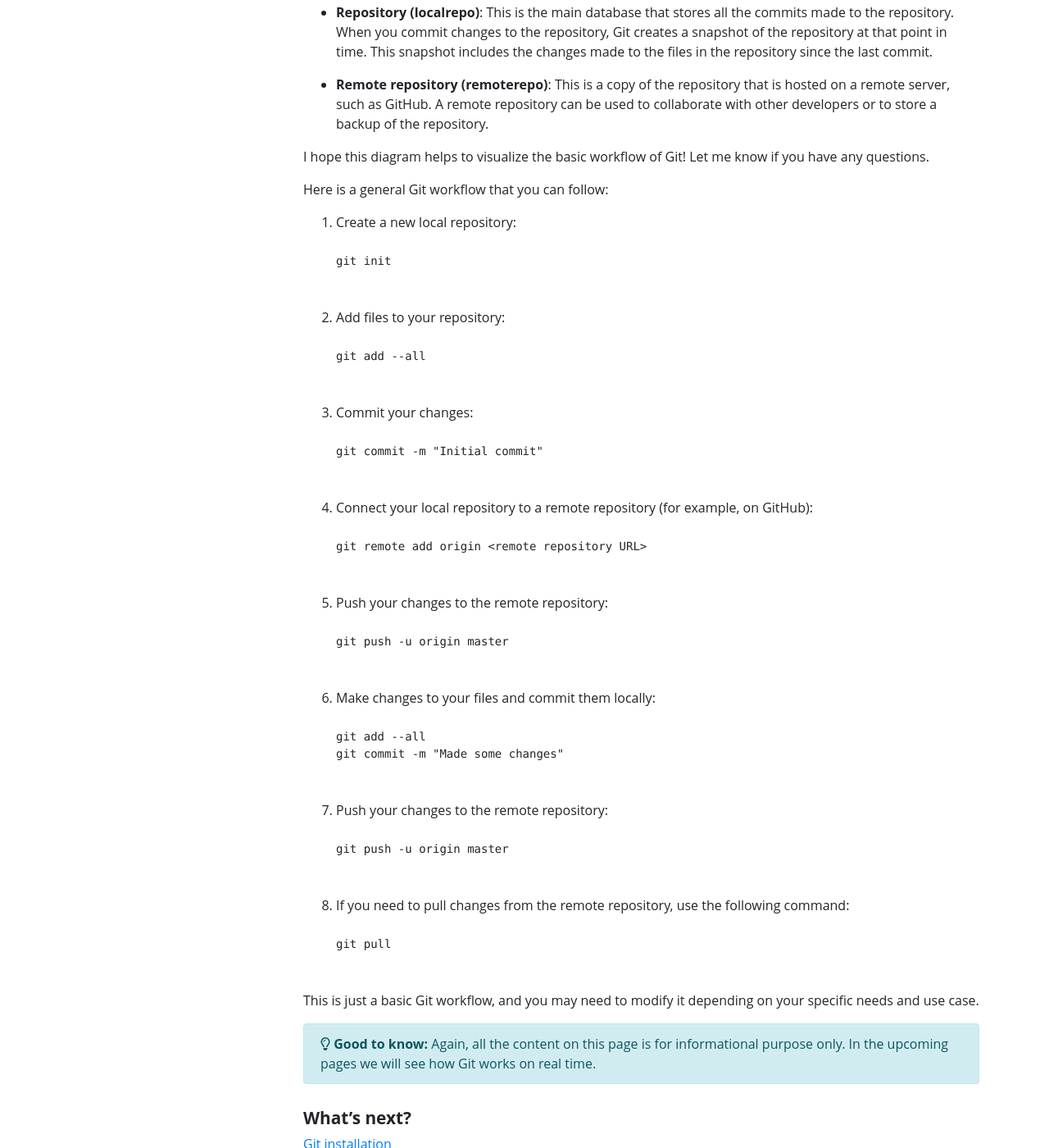
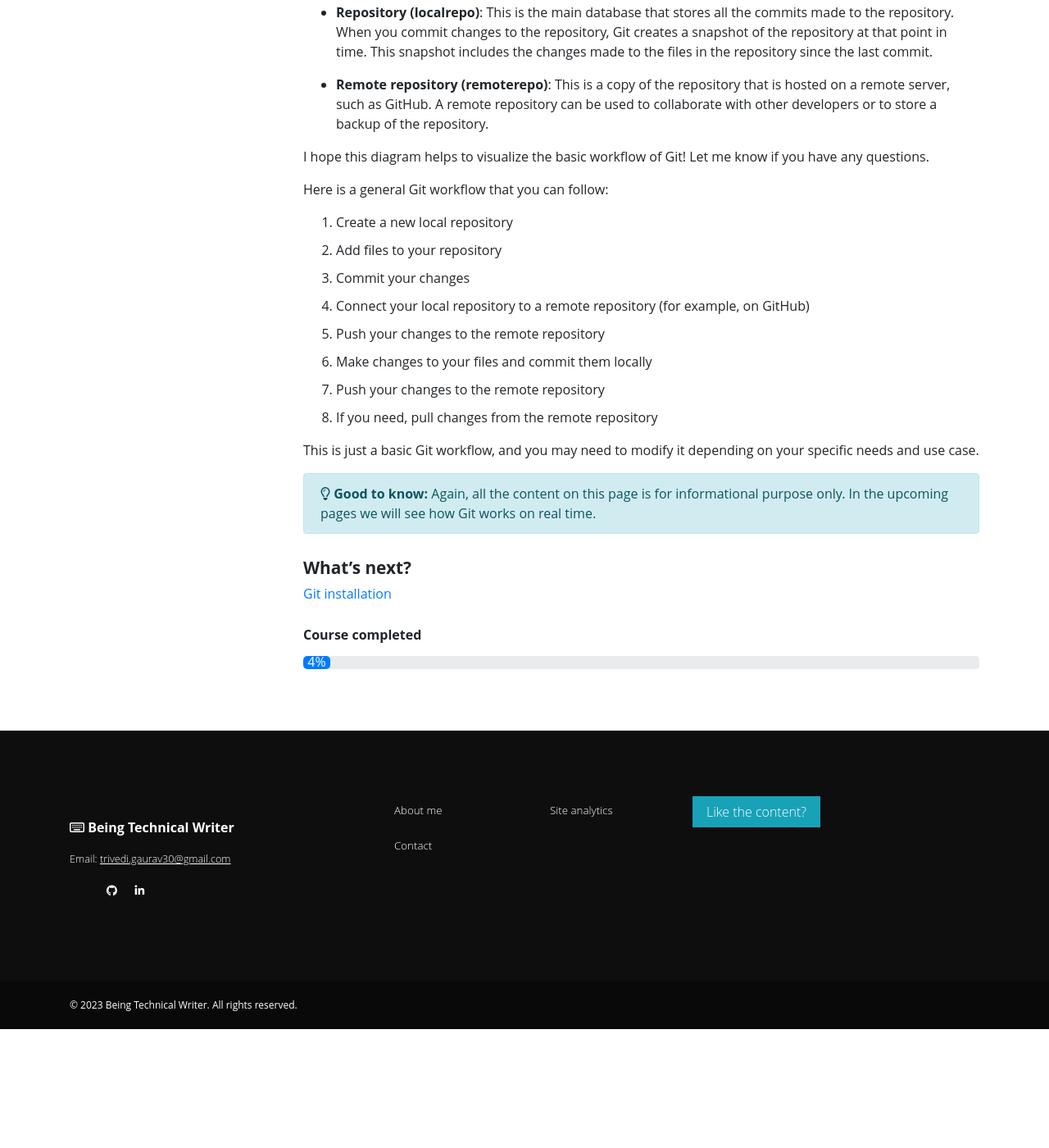
Before and after one commit to gautriv/gitfortechnicalwriters, a Jekyll site: the page built from pages/mydoc/gitworkflow.md, in a window 1280 px wide and 1400 px high, scrolled down 1246 px. Shown: the whole window at 82% size. Built offline with Jekyll 4.4.1, drawn with Linux system fonts in a browser that asks for light colours; nearby versions of some CDN libraries; comment, search, counter and statistics services are not loaded; after the commit the page ends 2501 px from its top, so only the background shows below that.

Commit message:
Updated content

`````diff
--- a/pages/mydoc/gitworkflow.md
+++ b/pages/mydoc/gitworkflow.md
@@ -31,58 +31,14 @@ I hope this diagram helps to visualize the basic workflow of Git! Let me know if
 
 Here is a general Git workflow that you can follow:
 
-1. Create a new local repository:
-
-   ````
-   git init
-
-   ````
-2. Add files to your repository:
-
-   ````
-   git add --all
-
-   ````
-
-3. Commit your changes:
-
-   ````
-   git commit -m "Initial commit"
-
-   ````
-4. Connect your local repository to a remote repository (for example, on GitHub):
-
-   ````
-   git remote add origin <remote repository URL>
-
-   ````
-5. Push your changes to the remote repository:
-
-   ````
-   git push -u origin master
-
-   ````
-
-6. Make changes to your files and commit them locally:
-
-   ````
-   git add --all
-   git commit -m "Made some changes"
-
-   ````
-7. Push your changes to the remote repository:
-
-   ````
-   git push -u origin master
-
-   ````
-
-8. If you need to pull changes from the remote repository, use the following command:
-
-   ````
-   git pull
-
-   ````
+1. Create a new local repository
+2. Add files to your repository
+3. Commit your changes
+4. Connect your local repository to a remote repository (for example, on GitHub)
+5. Push your changes to the remote repository
+6. Make changes to your files and commit them locally
+7. Push your changes to the remote repository
+8. If you need, pull changes from the remote repository
 
 This is just a basic Git workflow, and you may need to modify it depending on your specific needs and use case.
 
`````
